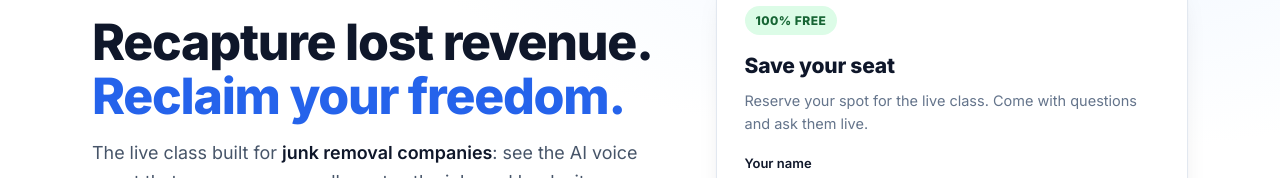
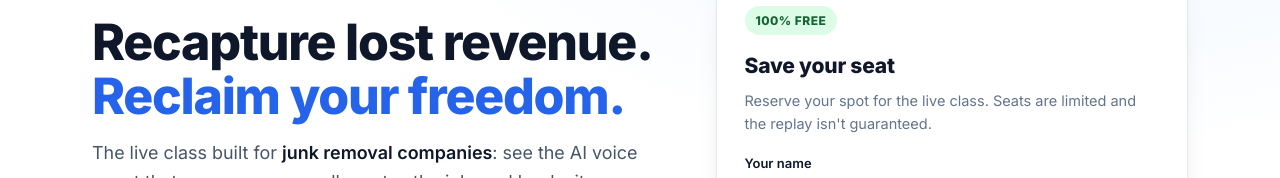
Before and after one commit to rlgodbold/jenny-webinar, a website: page public/index.html in a window 1280 px wide. Shown: the part 135-313 px from the top of the page. Drawn offline with Linux system fonts and the light colour scheme; no server answers.

Commit message:
Revert the staged :208 homepage edit; index.html is frozen pending Lee
Marketing's call, and it is right. index.html is no longer a copy pass: there is a
live class scheduled for tomorrow with registrants on the list, so whether that page
should say "no live class" is not a wording question any more.

Holding a half-applied change on a page whose whole model is under review is the
thing we agreed not to do. index.html now matches main exactly, so whichever way Lee
rules, the change is made once against a clean base.

The scarcity line this restores is still wrong on its own terms and comes out with
the rest, whenever the rest is decided.

Co-Authored-By: Claude Opus 5 <noreply@anthropic.com>

```diff
--- a/public/index.html
+++ b/public/index.html
@@ -205,7 +205,7 @@
       <div id="formState">
         <span class="free">100% Free</span>
         <h2>Save your seat</h2>
-        <p class="lead">Reserve your spot for the live class. Come with questions and ask them live.</p>
+        <p class="lead">Reserve your spot for the live class. Seats are limited and the replay isn't guaranteed.</p>
         <form id="regForm" novalidate>
           <div class="field" id="sessionField" style="display:none">
             <label for="session">Pick your date</label>
```
